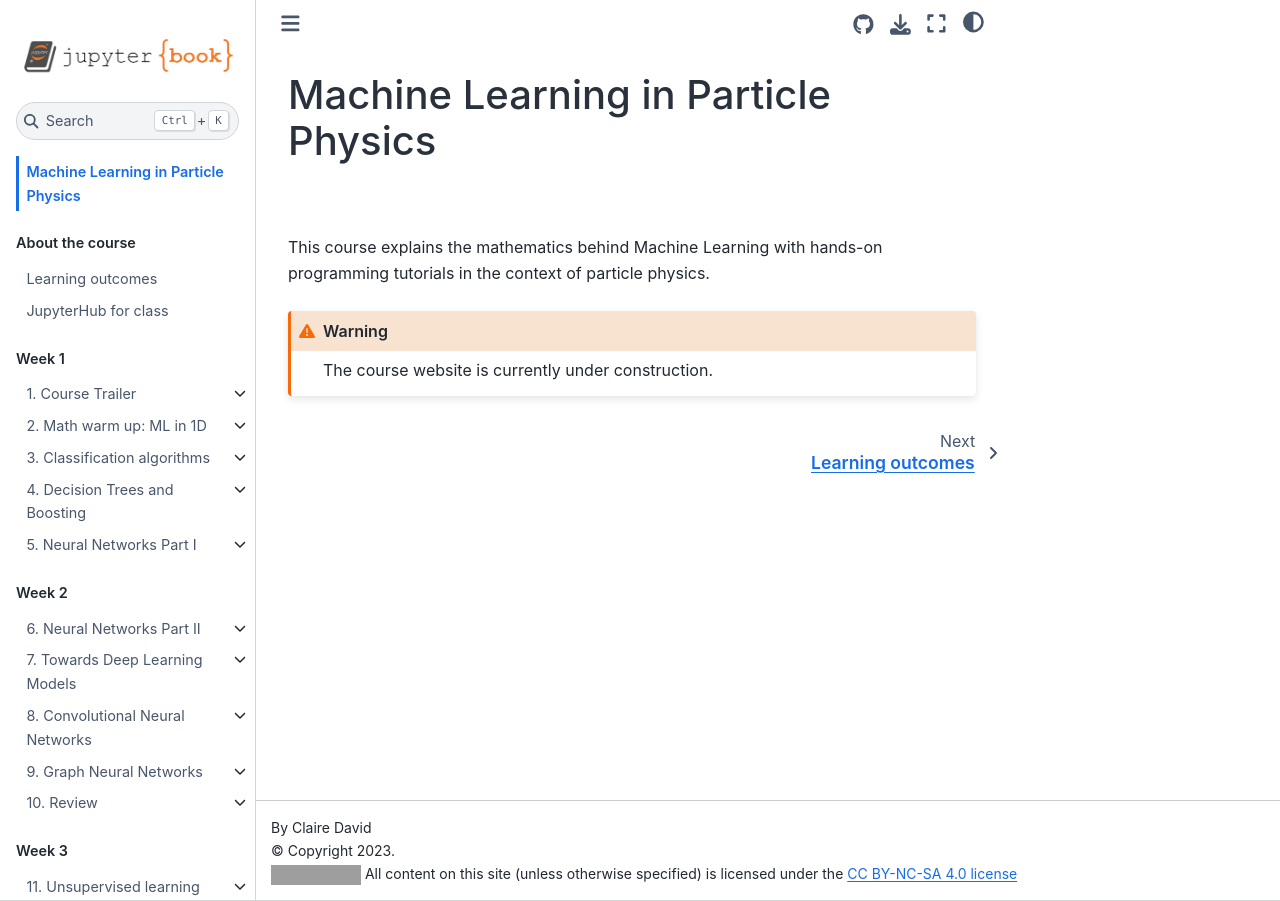
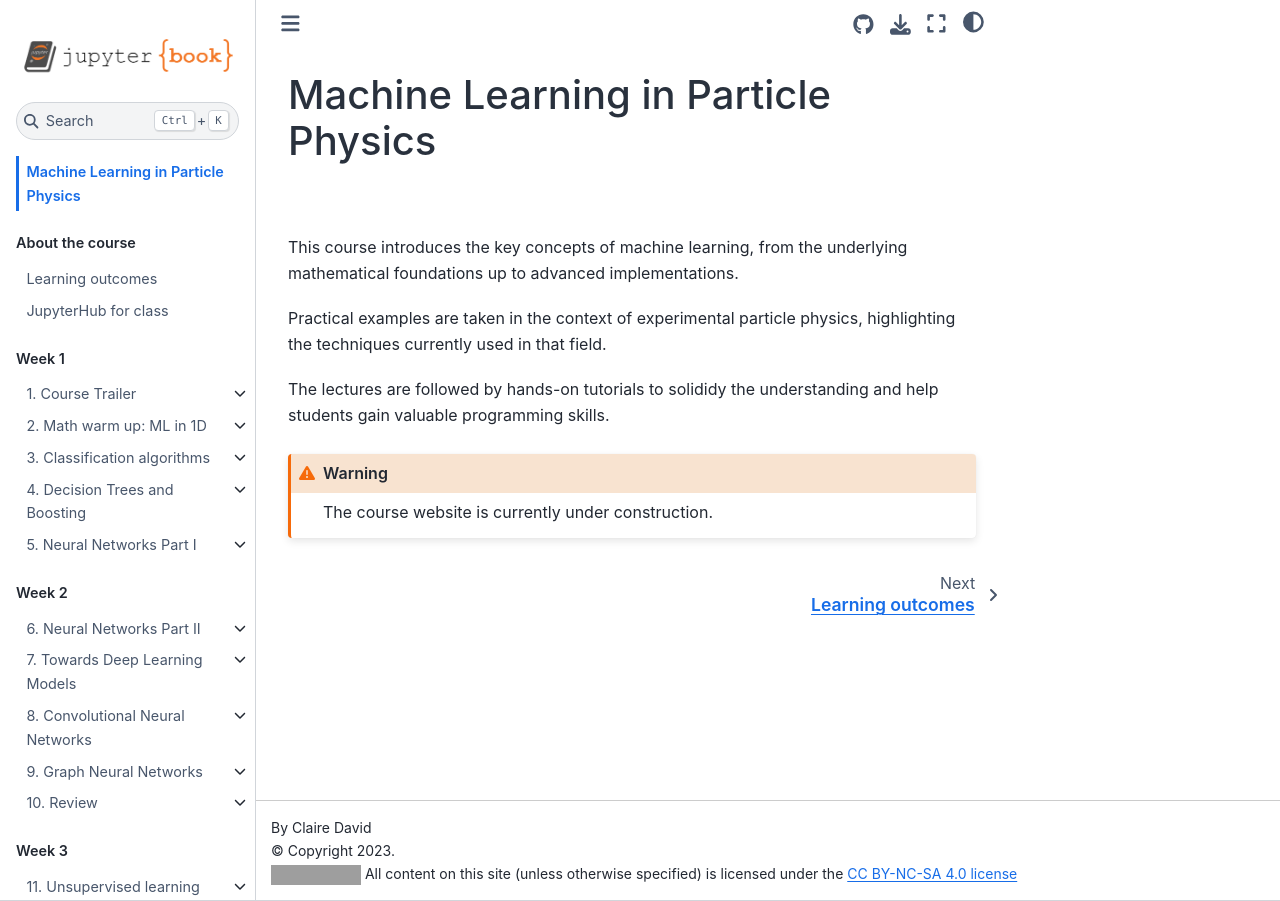
Before and after one commit to clairedavid/ml_in_hep, a Jupyter Book: the page built from intro.md, in a window 1280 px wide. Built offline with Jupyter Book 1.0.4 settings and Sphinx 7.4.7 and the Sphinx Book theme 1.1.4, drawn with Linux system fonts in a browser that asks for light colours; pages that are not in the unit, such as notebooks, are missing from menus; grey boxes are pictures that could not be loaded.

Commit message:
Intro more detailed

````diff
--- a/intro.md
+++ b/intro.md
@@ -1,8 +1,11 @@
 # Machine Learning in Particle Physics
 
 <br><br>
-This course explains the mathematics behind Machine Learning with hands-on programming tutorials in the context of particle physics.
+This course introduces the key concepts of machine learning, from the underlying mathematical foundations up to advanced implementations.
 
+Practical examples are taken in the context of experimental particle physics, highlighting the techniques currently used in that field.
+
+The lectures are followed by hands-on tutorials to solididy the understanding and help students gain valuable programming skills.
 
 
 ```{warning} The course website is currently under construction.
````
Also changed, not shown: week1/trailer_hep.md (+1 -1 lines).
